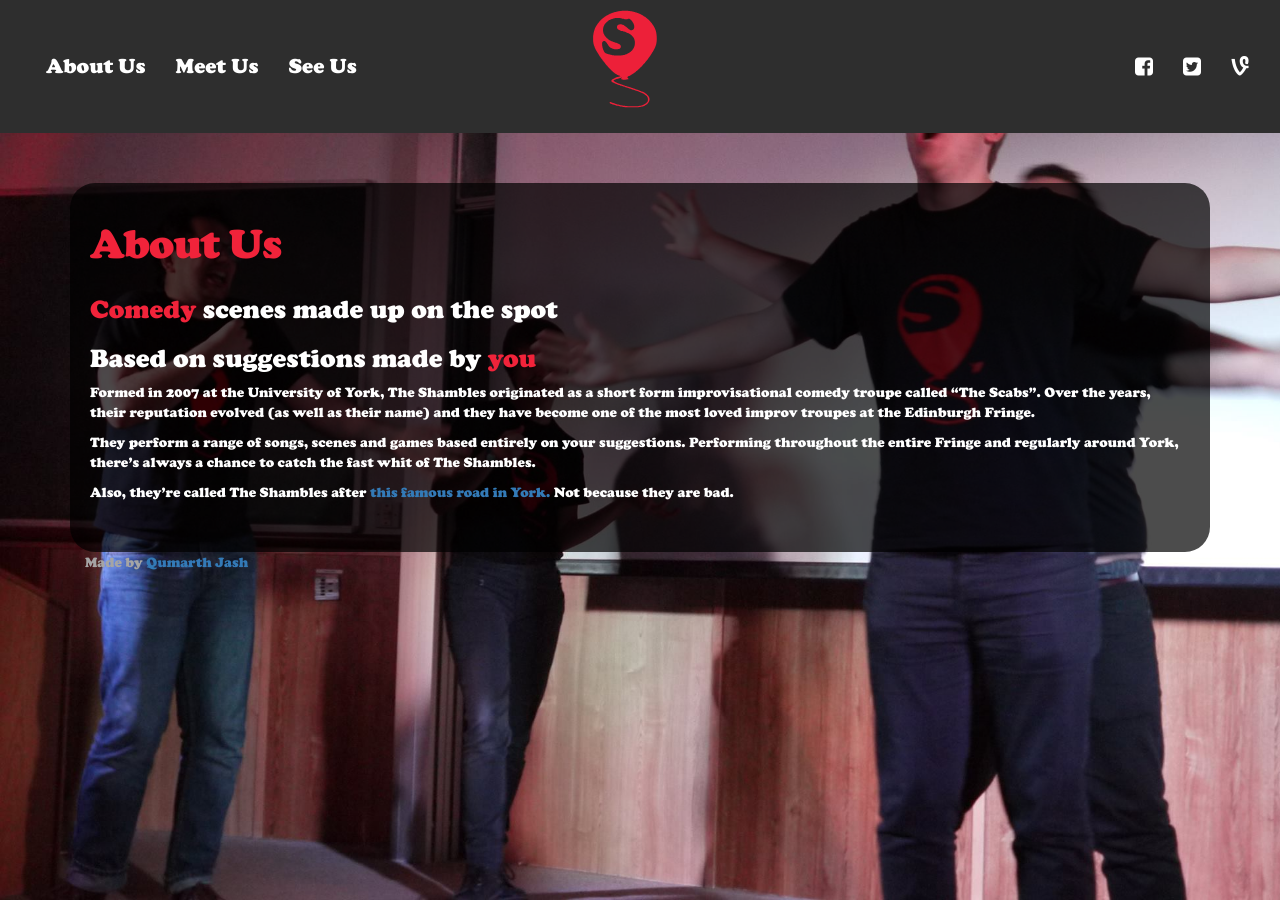
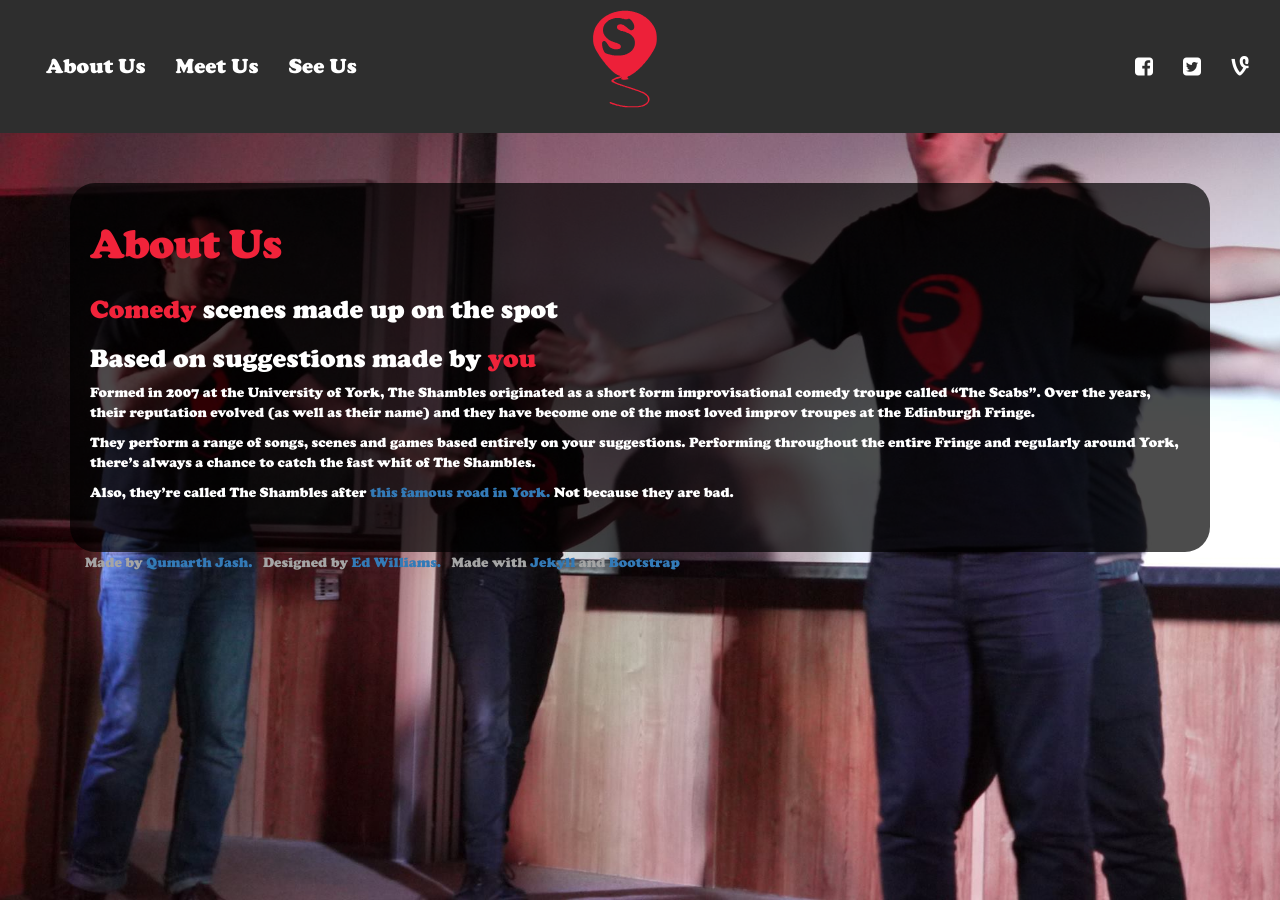
Before and after one commit to ComedySoc/shambles-website, a Jekyll site: the page built from about.md, in a window 1280 px wide. Built offline with Jekyll 4.4.1, drawn with Linux system fonts in a browser that asks for light colours; nearby versions of some CDN libraries.

Commit message:
Added credits

```diff
--- a/_config.yml
+++ b/_config.yml
@@ -13,6 +13,8 @@ baseurl: "" # the subpath of your site, e.g. /blog
 url: "http://yourdomain.com" # the base hostname & protocol for your site
 author: Qumarth Jash
 author_website: http://qumarth.me
+designer: Ed Williams
+designer_website: http://twitter.com/Edface
 
 # Build settings
 markdown: kramdown
--- a/_includes/footer.html
+++ b/_includes/footer.html
@@ -1,5 +1,10 @@
 <footer class="footer">
   <div class="container">
-    <p class="text-muted">Made by <a href="{{site.author_website}}">{{site.author}}</a></p>
+    <p class="text-muted">Made by <a href="{{site.author_website}}">{{site.author}}.</a>
+    &nbsp;
+    Designed by <a href="{{site.designer_website}}">{{site.designer}}.</a>
+    &nbsp;
+    Made with <a href="http://jekyllrb.com">Jekyll</a> and <a href="http://getbootstrap.com">Bootstrap</a>
+    </p>
   </div>
 </footer>
```
